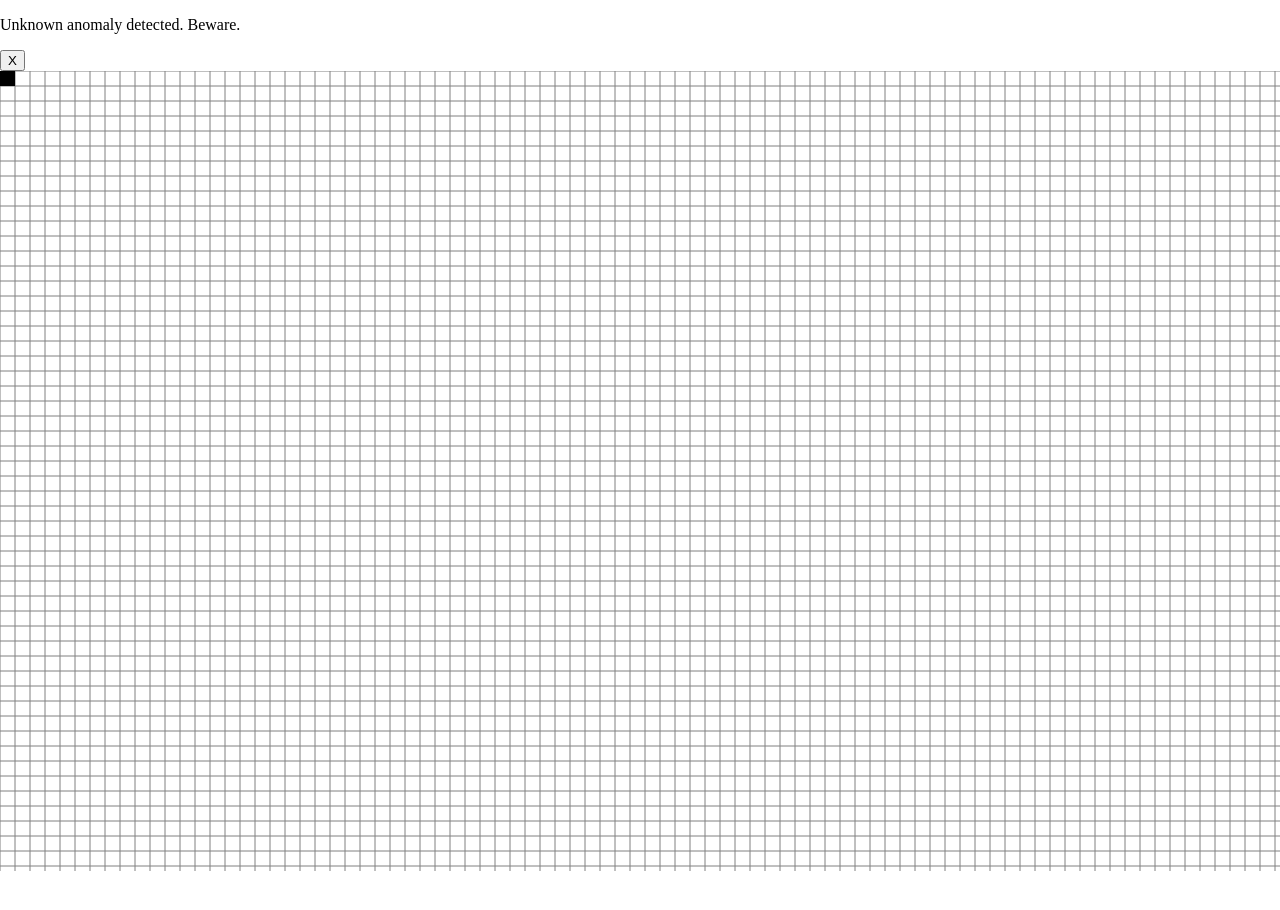
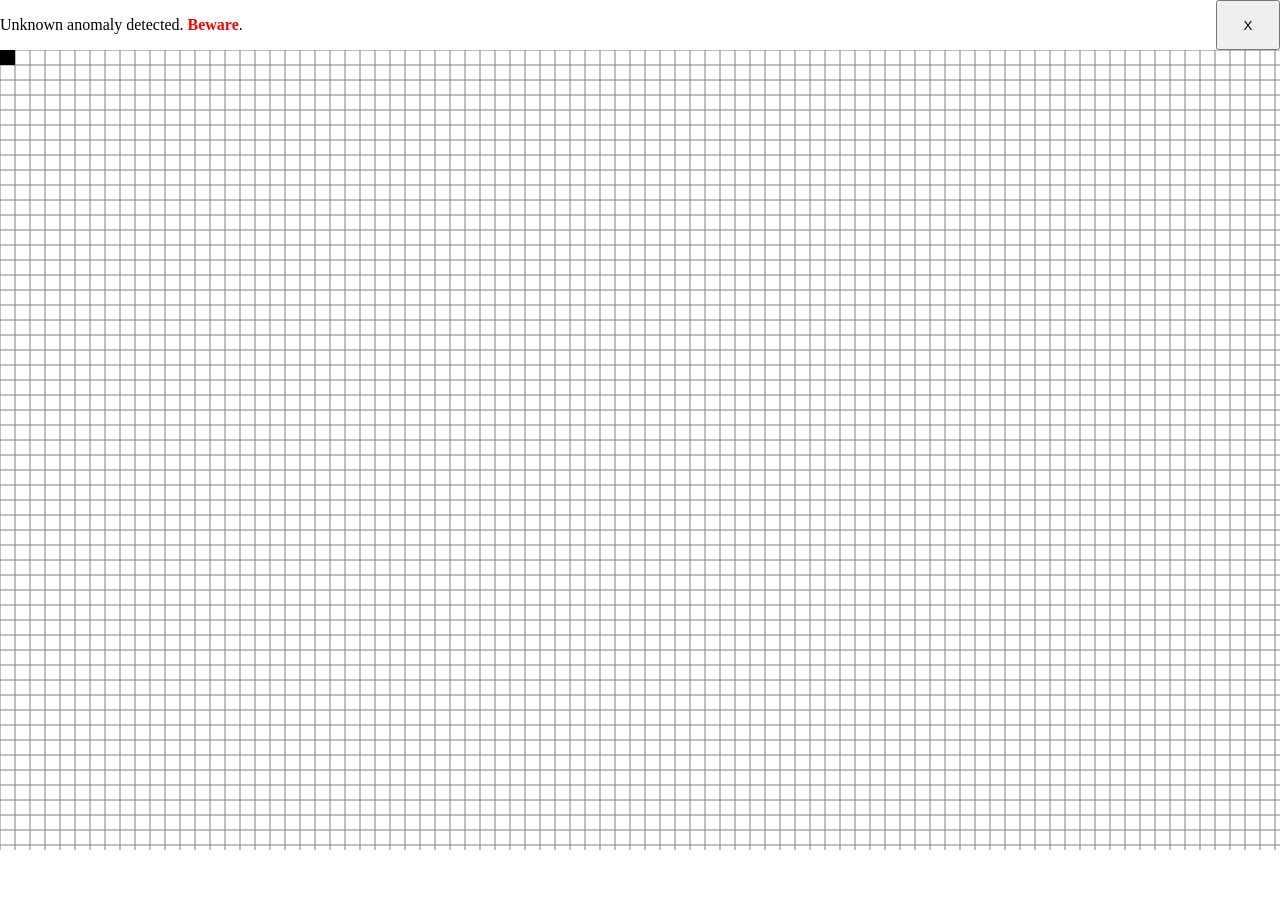
Before and after one commit to bbids/game-of-life, a website built with Vite: page index.html in a window 1280 px wide. Built offline with nearby package versions, Linux system fonts and the light colour scheme.

Commit message:
repair header css

```diff
--- a/index.html
+++ b/index.html
@@ -8,10 +8,10 @@
 </head>
 
 <body>
-  <header id="anomaly-header">
+  <header class="anomaly-header">
     <p>
       Unknown anomaly detected.
-      <span class="warningText">Beware</span>.
+      <span class="warning-text">Beware</span>.
     </p>
     <button class="exit-btn">X</button>
   </header>
--- a/src/main.ts
+++ b/src/main.ts
@@ -2,7 +2,7 @@ import './style.css';
 import './render';
 
 function setupAnomalyHeader() {
-  const anomalyHeader = document.querySelector("#anomaly-header") as HTMLElement;
+  const anomalyHeader = document.querySelector(".anomaly-header") as HTMLElement;
   const exitBtn = document.querySelector(".exit-btn") as HTMLElement;
 
   exitBtn.addEventListener('click', () => {
--- a/src/style.css
+++ b/src/style.css
@@ -17,11 +17,11 @@ canvas {
   -ms-interpolation-mode: nearest-neighbor;
 }
 
-.anomalyHeader {
+.anomaly-header {
   display: flex;
   justify-content: space-between;
 
-  .warningText {
+  .warning-text {
     color: red;
     font-weight: bold;
   }
```
